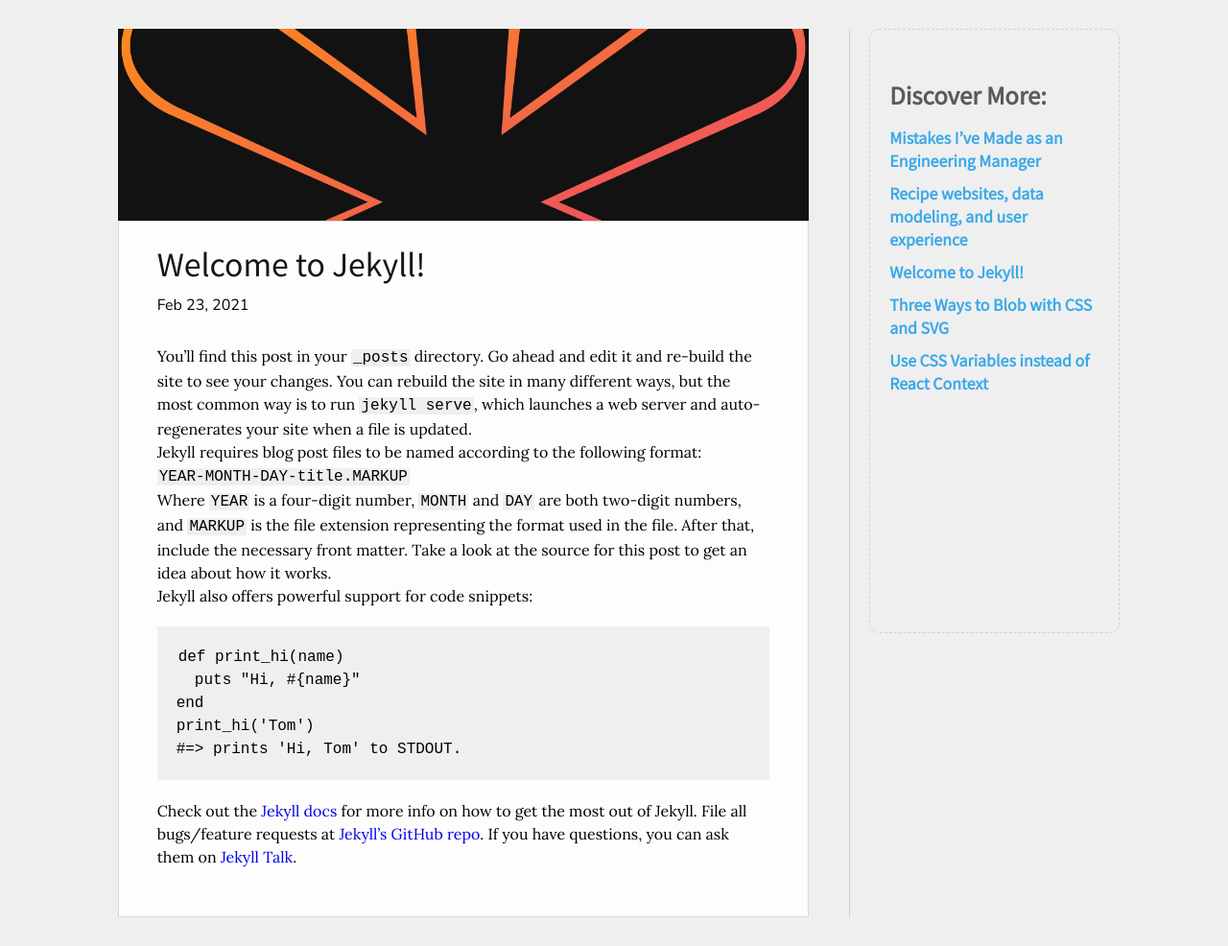
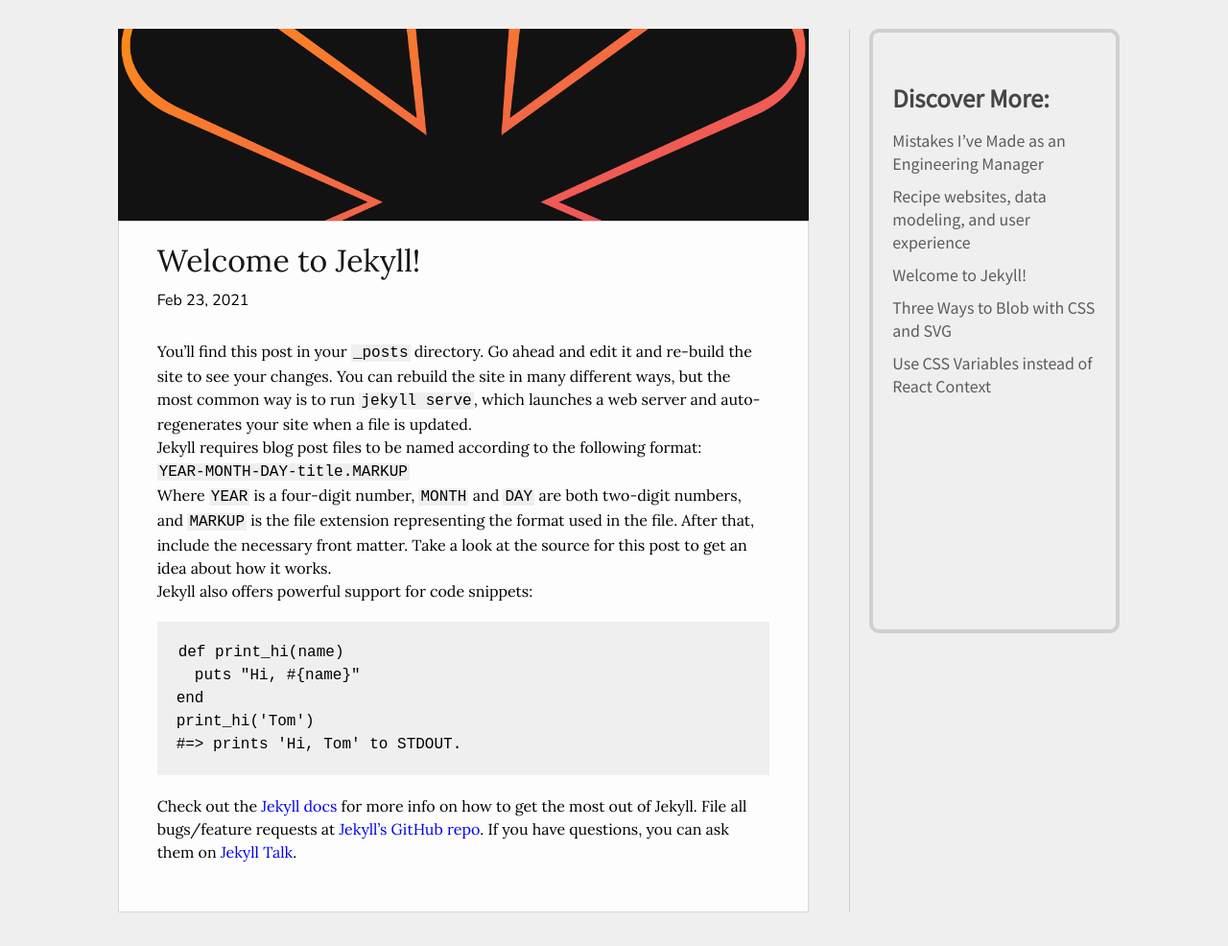
Before and after one commit to arads7420/arads7420.github.io, a Jekyll site: the page built from _posts/Welcome-to-Jekyll!/2021-02-21-welcome-to-jekyll.markdown, in a window 1280 px wide. Shown: the whole page at 96% size. Built offline with Jekyll 4.4.1, drawn with Linux system fonts in a browser that asks for light colours; some web fonts are replaced.

Commit message:
Modified the post sidebar styles

```diff
--- a/assets/css/_home.scss
+++ b/assets/css/_home.scss
@@ -30,7 +30,7 @@
     border: 1px solid rgba(168, 168, 168, 0.43);
 }
 .b-title h1 {
-    font-family: $heading-font;
+    font-family: $post-text-font;
     font-size: 2.2rem;
     font-weight: lighter;
     color: $heading-clr;
@@ -94,7 +94,7 @@
 }
 .preview-heading h2 a {
     color: $heading-clr;
-    font-family: $heading-font;
+    font-family: $post-text-font;
     font-weight: lighter;
 }
 .preview-img img {
--- a/assets/css/main.css
+++ b/assets/css/main.css
@@ -35,7 +35,7 @@
 }
 
 .b-title h1 {
-  font-family: "Noto Sans KR", sans-serif;
+  font-family: "Lora", serif;
   font-size: 2.2rem;
   font-weight: lighter;
   color: #161616;
@@ -119,7 +119,7 @@
 
 .preview-heading h2 a {
   color: #161616;
-  font-family: "Noto Sans KR", sans-serif;
+  font-family: "Lora", serif;
   font-weight: lighter;
 }
 
@@ -197,7 +197,7 @@
 }
 
 .post-title h1 {
-  font-family: "Noto Sans KR", sans-serif;
+  font-family: "Lora", serif;
   color: #161616;
   font-weight: lighter;
 }
@@ -258,27 +258,25 @@ pre {
 }
 
 .post-sidebar-post {
-  border: rgba(168, 168, 168, 0.43) 1px dashed;
+  border: rgba(168, 168, 168, 0.43) 4px solid;
   border-radius: 10px;
   width: 100%;
-  background-color: #efefef;
+  color: #464646;
 }
 
 .post-sidebar-post h2 {
   font-family: 'Noto Sans KR', sans-serif;
   margin-bottom: 15px;
-  color: rgba(54, 54, 54, 0.801);
 }
 
 .post-sidebar-post a {
   text-decoration: none;
-  color: #3aa9e9;
   font-family: 'Noto Sans KR', sans-serif;
-  font-weight: bolder;
+  color: #5c5c5c;
 }
 
 .post-sidebar-post a:hover {
-  color: #192d3d;
+  color: #161616;
 }
 
 .post-sidebar-post li {
```
Also changed, not shown: assets/css/_post.scss (+7 -7 lines), 1 other file.
